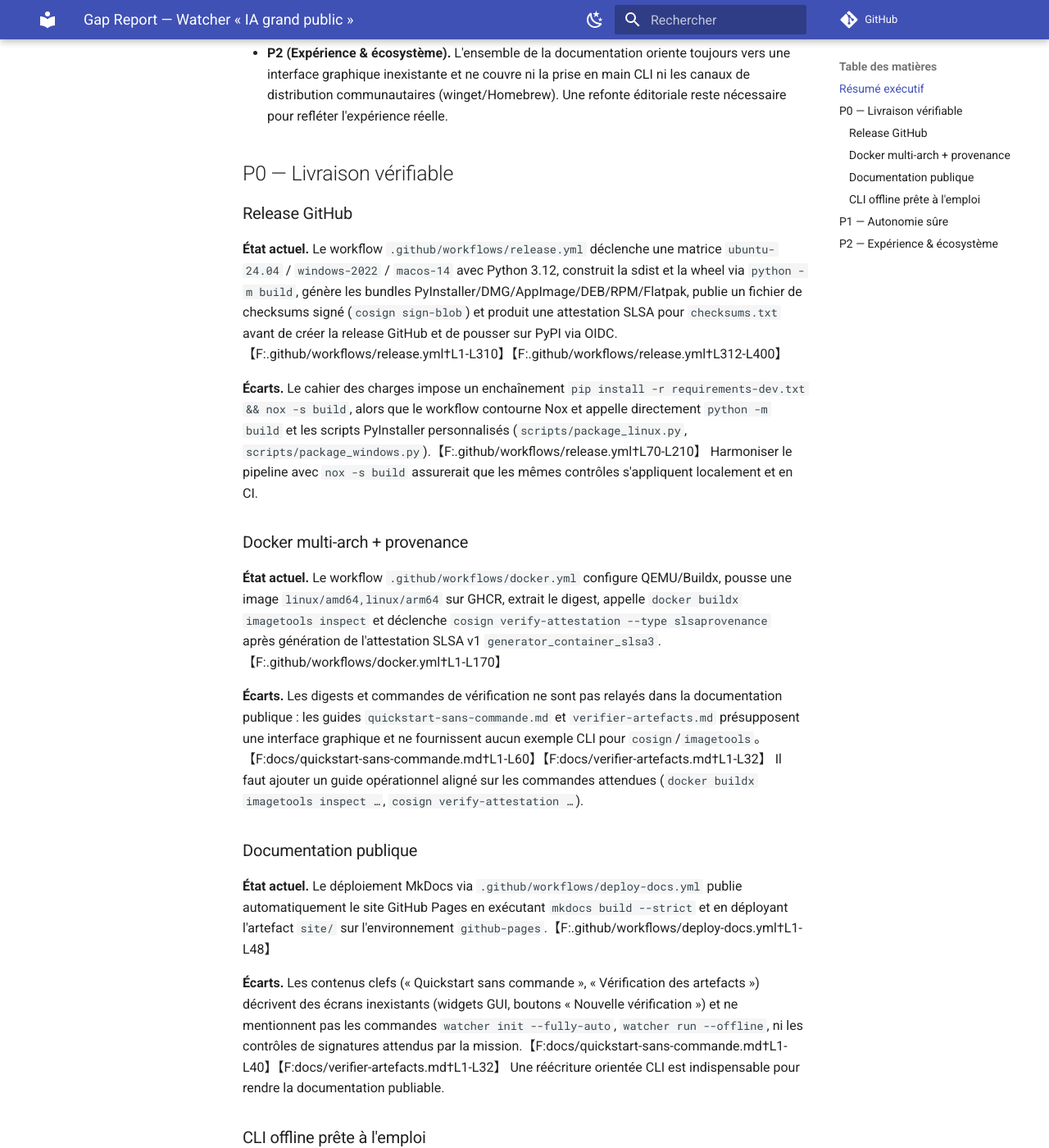
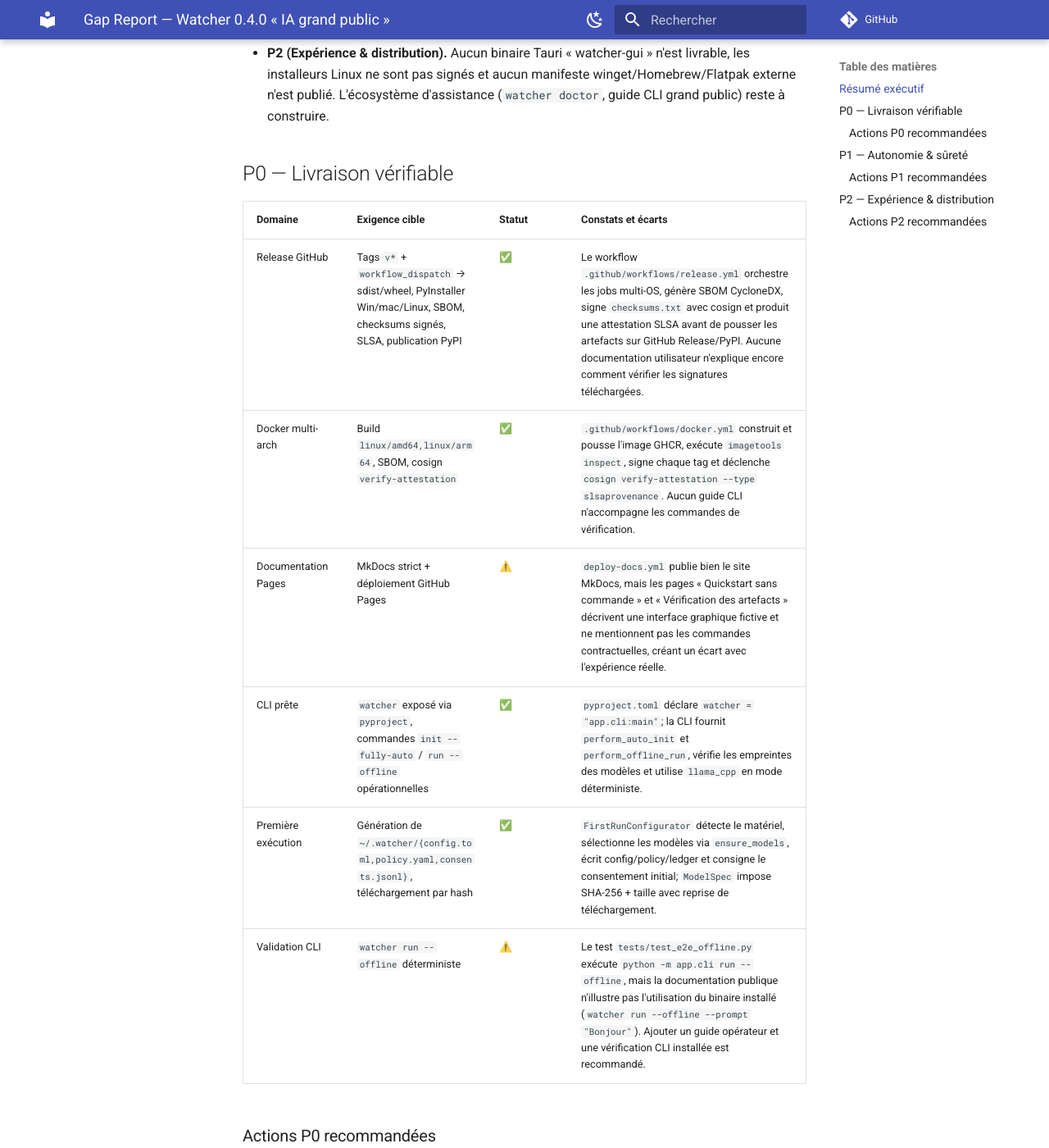
Before and after one commit to francis18georges-png/Watcher, an MkDocs documentation site: the page built from docs/gap-report.md, in a window 1280 px wide and 1400 px high, scrolled down 473 px. Shown: the whole window at 82% size. Built offline with MkDocs 1.6.1 and Material for MkDocs 9.7.7, drawn with Linux system fonts in a browser that asks for light colours; comment, search, counter and statistics services are not loaded; some of the changed text lies outside the part shown.

Commit message:
docs: update gap report for distribution readiness (#451)

```diff
--- a/docs/gap-report.md
+++ b/docs/gap-report.md
@@ -1,49 +1,54 @@
-# Gap Report — Watcher « IA grand public »
+# Gap Report — Watcher 0.4.0 « IA grand public »
 
 ## Résumé exécutif
 
-- **P0 (Livraison vérifiable).** Les workflows GitHub Actions construisent et signent les artefacts principaux (sdist/wheel, exécutables PyInstaller, images Docker multi-arch) et déclenchent Trusted Publishing, mais il reste à aligner le build Python sur la pipeline `nox -s build` exigée par la mission et à documenter la vérification utilisateur dans la documentation publique.
-- **P1 (Autonomie sûre).** Les briques de collecte vérifiée, d'ingestion locale et de pilotage autonome sont présentes dans le code et couvertes par des tests unitaires, mais la surveillance supply-chain manque encore d'une exécution CodeQL dédiée et la documentation utilisateur n'explique pas comment exploiter les rapports hebdomadaires.
-- **P2 (Expérience & écosystème).** L'ensemble de la documentation oriente toujours vers une interface graphique inexistante et ne couvre ni la prise en main CLI ni les canaux de distribution communautaires (winget/Homebrew). Une refonte éditoriale reste nécessaire pour refléter l'expérience réelle.
+- **P0 (Livraison vérifiable).** Les workflows Release/Docker/Pages couvrent les exigences de build multi-OS, de signatures cosign et d'attestations SLSA, et la CLI fournit les commandes `watcher init --fully-auto` et `watcher run --offline`. Les actions de vérification côté utilisateur restent peu documentées et il manque une validation intégrale des commandes contractuelles dans la documentation publique.
+- **P1 (Autonomie & sûreté).** Les briques de scraping vérifié, de politique réseau/consentement, d'ingestion locale et de pipeline RAG sont implémentées avec tests hors-ligne. En revanche, l'autopilot n'expose pas encore de détection active des knowledge gaps et les contrôles supply-chain attendus (CodeQL, secret-scan, pip-audit) ne sont pas en place.
+- **P2 (Expérience & distribution).** Aucun binaire Tauri « watcher-gui » n'est livrable, les installeurs Linux ne sont pas signés et aucun manifeste winget/Homebrew/Flatpak externe n'est publié. L'écosystème d'assistance (`watcher doctor`, guide CLI grand public) reste à construire.
 
 ## P0 — Livraison vérifiable
 
-### Release GitHub
+| Domaine | Exigence cible | Statut | Constats et écarts |
+| --- | --- | --- | --- |
+| Release GitHub | Tags `v*` + `workflow_dispatch` → sdist/wheel, PyInstaller Win/mac/Linux, SBOM, checksums signés, SLSA, publication PyPI | ✅ | Le workflow `.github/workflows/release.yml` orchestre les jobs multi-OS, génère SBOM CycloneDX, signe `checksums.txt` avec cosign et produit une attestation SLSA avant de pousser les artefacts sur GitHub Release/PyPI. Aucune documentation utilisateur n'explique encore comment vérifier les signatures téléchargées. |
+| Docker multi-arch | Build `linux/amd64,linux/arm64`, SBOM, cosign `verify-attestation` | ✅ | `.github/workflows/docker.yml` construit et pousse l'image GHCR, exécute `imagetools inspect`, signe chaque tag et déclenche `cosign verify-attestation --type slsaprovenance`. Aucun guide CLI n'accompagne les commandes de vérification. |
+| Documentation Pages | MkDocs strict + déploiement GitHub Pages | ⚠️ | `deploy-docs.yml` publie bien le site MkDocs, mais les pages « Quickstart sans commande » et « Vérification des artefacts » décrivent une interface graphique fictive et ne mentionnent pas les commandes contractuelles, créant un écart avec l'expérience réelle. |
+| CLI prête | `watcher` exposé via `pyproject`, commandes `init --fully-auto` / `run --offline` opérationnelles | ✅ | `pyproject.toml` déclare `watcher = "app.cli:main"`; la CLI fournit `perform_auto_init` et `perform_offline_run`, vérifie les empreintes des modèles et utilise `llama_cpp` en mode déterministe. |
+| Première exécution | Génération de `~/.watcher/{config.toml,policy.yaml,consents.jsonl}`, téléchargement par hash | ✅ | `FirstRunConfigurator` détecte le matériel, sélectionne les modèles via `ensure_models`, écrit config/policy/ledger et consigne le consentement initial; `ModelSpec` impose SHA-256 + taille avec reprise de téléchargement. |
+| Validation CLI | `watcher run --offline` déterministe | ⚠️ | Le test `tests/test_e2e_offline.py` exécute `python -m app.cli run --offline`, mais la documentation publique n'illustre pas l'utilisation du binaire installé (`watcher run --offline --prompt "Bonjour"`). Ajouter un guide opérateur et une vérification CLI installée est recommandé. |
 
-**État actuel.** Le workflow `.github/workflows/release.yml` déclenche une matrice `ubuntu-24.04` / `windows-2022` / `macos-14` avec Python 3.12, construit la sdist et la wheel via `python -m build`, génère les bundles PyInstaller/DMG/AppImage/DEB/RPM/Flatpak, publie un fichier de checksums signé (`cosign sign-blob`) et produit une attestation SLSA pour `checksums.txt` avant de créer la release GitHub et de pousser sur PyPI via OIDC.【F:.github/workflows/release.yml†L1-L310】【F:.github/workflows/release.yml†L312-L400】
+### Actions P0 recommandées
+- Ajouter dans la documentation Pages un tutoriel « Vérifier une release » avec `docker buildx imagetools inspect` et `cosign verify-attestation`.
+- Documenter pas-à-pas `pip install -e .`, `watcher init --fully-auto`, `watcher run --offline --prompt "…"`.
+- Étendre les tests E2E pour exécuter la console-script `watcher` depuis un environnement virtualenv.
 
-**Écarts.** Le cahier des charges impose un enchaînement `pip install -r requirements-dev.txt && nox -s build`, alors que le workflow contourne Nox et appelle directement `python -m build` et les scripts PyInstaller personnalisés (`scripts/package_linux.py`, `scripts/package_windows.py`).【F:.github/workflows/release.yml†L70-L210】 Harmoniser le pipeline avec `nox -s build` assurerait que les mêmes contrôles s'appliquent localement et en CI.
+## P1 — Autonomie & sûreté
 
-### Docker multi-arch + provenance
+| Domaine | Exigence cible | Statut | Constats et écarts |
+| --- | --- | --- | --- |
+| Scraping vérifié | robots.txt, ETag/If-Modified-Since, throttling, UA dédié, dédup/hash, licence | ✅ | `HTTPScraper` gère robots.txt, fenêtres réseau, reprise conditionnelle, extraction Readability/trafilatura, déduplication par hash et détection de licence, tout en conservant un cache local. |
+| Politique & kill-switch | Allowlist, fenêtres réseau, budgets, `~/.watcher/disable` | ✅ | Le schéma `Policy` impose `network_windows`, budgets et chemin de kill-switch; la baseline `policy.yaml` fournit allowlist, budgets et kill switch activables. |
+| RAG local | Ingest → normalisation → langue → chunking → embeddings → index SQLite-VSS | ✅ | `IngestPipeline` exige ≥2 sources, filtre par licence, stocke `{url,titre,licence,date,hash,score}`; `SimpleVectorStore` encode localement (SentenceTransformers) et persiste dans SQLite, utilisé par `rag.answer_question`. |
+| Autopilot | Cycle discover→scrape→verify→ingest→rapport hebdo | ⚠️ | `AutopilotController` orchestre discovery/scraping/ingestion, applique kill-switch et génère `reports/weekly.html`, mais aucun module n'implémente la détection des « knowledge gaps » demandée, ni une diffusion du rapport (CLI/Docs). |
+| Tests hors-ligne | pytest-socket, E2E offline | ✅ | La suite inclut un shim `pytest_socket` qui bloque le réseau par défaut et un test e2e offline déterministe sur le modèle GGUF embarqué, garantissant l'exécution sans dépendance réseau. |
+| Supply-chain CI | Scorecard, CodeQL, secret-scan, pip-audit | ❌ | Le dépôt dispose d'un job Scorecard, mais aucun workflow CodeQL, secret-scan ou pip-audit n'est défini; les scans vulnérabilité Trivy ne couvrent que l'image Docker. |
 
-**État actuel.** Le workflow `.github/workflows/docker.yml` configure QEMU/Buildx, pousse une image `linux/amd64,linux/arm64` sur GHCR, extrait le digest, appelle `docker buildx imagetools inspect` et déclenche `cosign verify-attestation --type slsaprovenance` après génération de l'attestation SLSA v1 `generator_container_slsa3`.【F:.github/workflows/docker.yml†L1-L170】
+### Actions P1 recommandées
+- Ajouter un module de détection des knowledge gaps (ex : comparaison topics/policy vs index) avec rapport CLI/HTML.
+- Publier le rapport hebdomadaire via CLI (`watcher autopilot report`) et documenter sa consultation.
+- Créer des workflows CodeQL (langages Python/Rust/Tauri), secret-scan et pip-audit pour satisfaire la gouvernance supply-chain.
 
-**Écarts.** Les digests et commandes de vérification ne sont pas relayés dans la documentation publique : les guides `quickstart-sans-commande.md` et `verifier-artefacts.md` présupposent une interface graphique et ne fournissent aucun exemple CLI pour `cosign`/`imagetools`。【F:docs/quickstart-sans-commande.md†L1-L60】【F:docs/verifier-artefacts.md†L1-L32】 Il faut ajouter un guide opérationnel aligné sur les commandes attendues (`docker buildx imagetools inspect …`, `cosign verify-attestation …`).
+## P2 — Expérience & distribution
 
-### Documentation publique
+| Domaine | Exigence cible | Statut | Constats et écarts |
+| --- | --- | --- | --- |
+| GUI Tauri | `watcher-gui` minimale, onboarding 3 étapes, i18n fr/en | ❌ | Aucun projet Tauri n'est présent dans le dépôt; la documentation mentionne un répertoire `src-tauri/` mais aucun code n'est livré. |
+| Installeurs signés & canaux | MSI/MSIX signés, DMG notarized, AppImage/DEB/RPM/Flatpak signés + publication winget/Homebrew | ⚠️ | Les scripts génèrent MSI/MSIX (avec signature si secrets fournis) et DMG notarized; les paquets Linux (AppImage/DEB/RPM/Flatpak) sont construits sans signature GPG ni publication winget/Homebrew/Flatpak remote. |
+| Support utilisateur | Plan de tests + scripts auto-diagnostic (`watcher doctor`) | ❌ | Le plan de tests existe, mais aucun utilitaire `watcher doctor` ou bundle d'autodiagnostic n'est distribué; la documentation publique reste centrée sur une UI inexistante. |
+| Documentation grand public | Guides CLI, vérification artefacts | ❌ | Les guides actuels décrivent des assistants graphiques fictifs, sans instructions CLI concrètes pour l'installation, l'initialisation ou la vérification des signatures. |
 
-**État actuel.** Le déploiement MkDocs via `.github/workflows/deploy-docs.yml` publie automatiquement le site GitHub Pages en exécutant `mkdocs build --strict` et en déployant l'artefact `site/` sur l'environnement `github-pages`.【F:.github/workflows/deploy-docs.yml†L1-L48】
-
-**Écarts.** Les contenus clefs (« Quickstart sans commande », « Vérification des artefacts ») décrivent des écrans inexistants (widgets GUI, boutons « Nouvelle vérification ») et ne mentionnent pas les commandes `watcher init --fully-auto`, `watcher run --offline`, ni les contrôles de signatures attendus par la mission.【F:docs/quickstart-sans-commande.md†L1-L40】【F:docs/verifier-artefacts.md†L1-L32】 Une réécriture orientée CLI est indispensable pour rendre la documentation publiable.
-
-### CLI offline prête à l'emploi
-
-**État actuel.** La commande `watcher init --fully-auto` déclenche désormais `FirstRunConfigurator`, crée `~/.watcher/{config.toml,policy.yaml,consents.jsonl}` et télécharge les modèles déclarés avec vérification SHA-256 avant d'annoncer l'emplacement des fichiers au terminal.【F:app/cli.py†L114-L154】 Le mode `watcher run --offline` lit la configuration `llm`/`model`, vérifie l'empreinte du modèle (avec reprise via le bundle embarqué) puis exécute `llama_cpp.Llama` en seed déterministe.【F:app/cli.py†L196-L274】
-
-**Écarts.** Aucun test d'intégration n'exécute la séquence demandée (`watcher init --fully-auto` suivi de `watcher run --offline --prompt …`). Les tests d'autostart couvrent encore explicitement le flag `--auto` historique et la configuration minimale.【F:tests/test_first_run_autostart.py†L91-L113】 Il faut ajouter un scénario e2e spécifique pour garantir la compatibilité Python ≥ 3.12 et l'exécution offline sans manual tweaking.
-
-## P1 — Autonomie sûre
-
-- **Scraping vérifié.** `HTTPScraper` gère robots.txt, throttling, ETag/If-Modified-Since et calcule un hachage de contenu pour de-duplication.【F:app/scrapers/http.py†L24-L188】
-- **Ingestion locale.** `IngestPipeline` exige au moins deux sources distinctes, filtre par licence et stocke les métadonnées `{url,title,licence,hash,score,date}` dans la base vectorielle locale.【F:app/ingest/pipeline.py†L1-L110】
-- **Autopilot.** `AutopilotController` applique le kill-switch, la consent ledger, la corroboration et produit un rapport hebdomadaire HTML via `ReportGenerator`.【F:app/autopilot/controller.py†L300-L420】
-
-**Écarts.** La mission exige CodeQL et un rapport hebdomadaire communiqué aux opérateurs. Aucun workflow CodeQL n'est présent dans `.github/workflows/`, et les tests/documentations n'exploitent pas le rapport `reports/weekly.html` généré par l'autopilote.【F:.github/workflows†L1-L8】【F:app/autopilot/controller.py†L318-L386】 Il faut ajouter un workflow CodeQL dédié et documenter la consultation hebdomadaire (ou exposer un lien CLI/Docs).
-
-## P2 — Expérience & écosystème
-
-- **Documentation réaliste.** Les pages Quickstart et Vérification décrivent toujours des interactions GUI fictives, générant une dissonance pour les utilisateurs CLI.【F:docs/quickstart-sans-commande.md†L1-L60】【F:docs/verifier-artefacts.md†L1-L32】
-- **Distribution écosystème.** Aucun manifeste winget/Homebrew/Flatpak supplémentaire n'est produit en sortie de release malgré la fabrication des paquets correspondants.【F:.github/workflows/release.yml†L128-L210】
-- **Support utilisateur.** Pas de commande `watcher doctor` ni de packaging automatique des journaux mentionnés dans la documentation.
-
-Ces écarts P2 peuvent être traités après la mise en conformité P0/P1 pour livrer une expérience réellement « grand public ».
+### Actions P2 recommandées
+- Monter un projet Tauri (`watcher-gui`) avec onboarding minimal et intégrer le pipeline de build/signature.
+- Ajouter la signature GPG des artefacts Linux, générer les manifestes winget/Homebrew et automatiser leur publication.
+- Concevoir `watcher doctor` (collecte anonymisée des diagnostics, vérification des hash modèles) et intégrer le script dans les installeurs.
+- Réécrire les guides utilisateur autour du flux CLI réel (installation, vérification des artefacts, mode offline).
```
